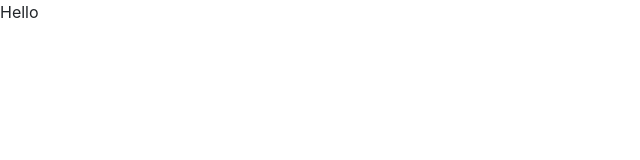
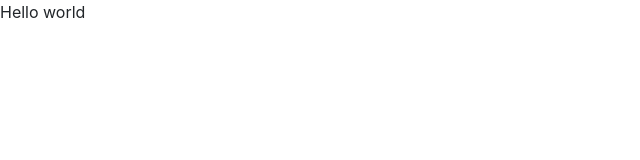
Before and after one commit to LauCarrillo21/dictionary-project, a React (Create React App) app: page / in a window 1280 px wide. Shown: the top 160 px of the page, without its empty margins (0-640 px from the left). Built offline with nearby package versions, Linux system fonts and the light colour scheme.

Commit message:
update app

```diff
--- a/src/App.js
+++ b/src/App.js
@@ -4,7 +4,7 @@ export default function App() {
   return (
     <div className="App">
       <header className="App-header">
-        Hello
+        Hello world
       </header>
     </div>
   );
```
